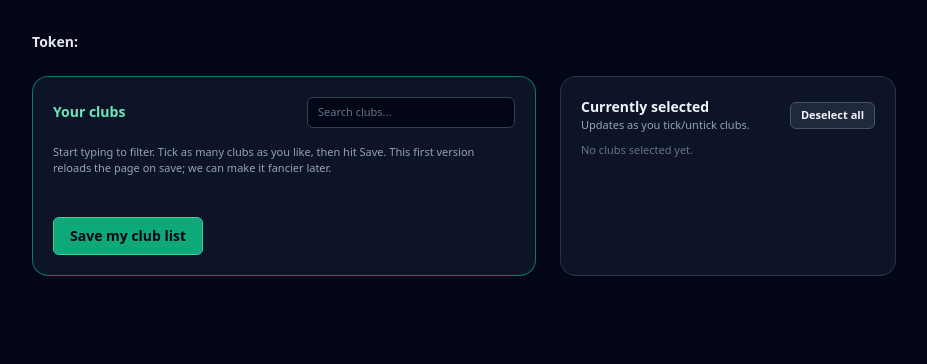
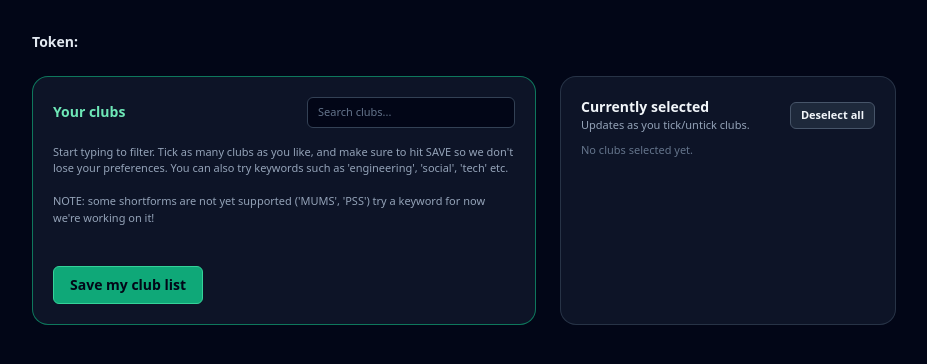
Before and after one commit to AZCI456/insta_news, a FastAPI app: template basic_website/templates/manage.html in a window 1280 px wide. Shown: the part 120-484 px from the top of the page, without its empty margins (176-1103 px from the left). Run offline with FastAPI, Linux system fonts and the light colour scheme; the template is opened without the code that fills it, so the values that code supplies are empty; parts of the project's set-up code (start-up, migrations or seed data) failed here and were passed over; some libraries are stand-ins or nearby versions.

Commit message:
keyword search working and tied into the html - also changed text captions on manage.html

```diff
--- a/basic_website/main.py
+++ b/basic_website/main.py
@@ -228,8 +228,22 @@ async def manage(request: Request, token: str) -> HTMLResponse:
 
     user_id = row["user_id"]
 
-    # 2) Load all clubs.
-    cur.execute("SELECT club_id, name FROM clubs ORDER BY name COLLATE NOCASE;")
+    # 2) Load all clubs, along with their associated keywords.
+    #    We use LEFT JOINs so clubs without any keywords still appear.
+    #    GROUP_CONCAT returns a comma-separated string of keywords per club.
+    cur.execute(
+        """
+        SELECT
+            c.club_id,
+            c.name,
+            IFNULL(GROUP_CONCAT(k.keyword, ','), '') AS keywords
+        FROM clubs AS c
+        LEFT JOIN club_keywords AS ck ON ck.club_id = c.club_id
+        LEFT JOIN keywords AS k ON k.keyword_id = ck.keyword_id
+        GROUP BY c.club_id, c.name
+        ORDER BY c.name COLLATE NOCASE;
+        """
+    )
     clubs = cur.fetchall()
 
     # 3) Load this user's current subscriptions (club_ids).
@@ -238,9 +252,9 @@ async def manage(request: Request, token: str) -> HTMLResponse:
         (user_id,),
     )
     selected_rows = cur.fetchall()
-    # NOTE:
-    #    make the Jinja check `if club["club_id"] in selected_club_ids`
-    selected_club_ids = {r["club_id"] for r in selected_rows}
+    # Normalise subscription club_ids to integers so the Jinja check
+    # `if club["club_id"] in selected_club_ids` works correctly.
+    selected_club_ids = {int(r["club_id"]) for r in selected_rows}
 
     conn.close()
 
--- a/basic_website/templates/manage.html
+++ b/basic_website/templates/manage.html
@@ -66,9 +66,9 @@
               />
             </div>
             <p class="text-[11px] text-slate-400">
-              Start typing to filter. Tick as many clubs as you like, then hit
-              Save. This first version reloads the page on save; we can make it
-              fancier later.
+              Start typing to filter. Tick as many clubs as you like, and make sure to hit
+              SAVE so we don't lose your preferences. You can also try keywords such as 'engineering', 'social', 'tech' etc.<br><br>
+              NOTE: some shortforms are not yet supported ('MUMS', 'PSS') try a keyword for now we're working on it!
             </p>
 
             <div
@@ -79,6 +79,7 @@
               <label
                 class="flex items-start gap-2 rounded-lg border border-slate-700/70 bg-slate-950/80 px-3 py-2 text-xs hover:border-emerald-400/80 hover:bg-slate-900/80 cursor-pointer"
                 data-name="{{ club['name'] | lower }}"
+                data-keywords="{{ club['keywords'] | default('') | lower }}"
               >
                 <input
                   type="checkbox"
@@ -171,7 +172,9 @@
         const labels = clubsList.querySelectorAll("label[data-name]");
         labels.forEach((label) => {
           const name = label.getAttribute("data-name") || "";
-          const matches = name.includes(query);
+          const keywords = label.getAttribute("data-keywords") || "";
+          const haystack = `${name} ${keywords}`;
+          const matches = haystack.includes(query);
           label.style.display = matches ? "" : "none";
         });
       }
```
Also changed, not shown: DESIGN_CHOICES.MD (added, +3 -0 lines).
